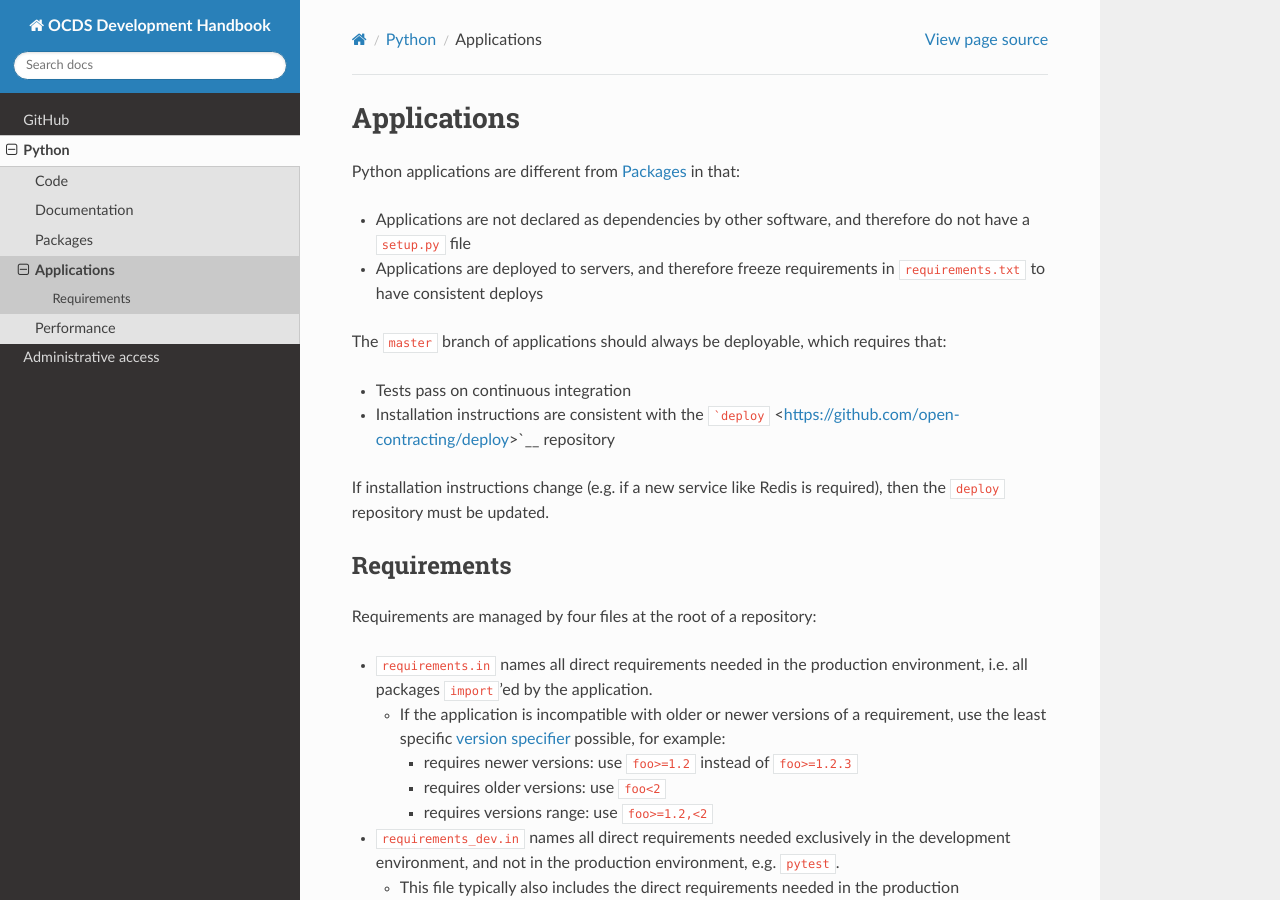
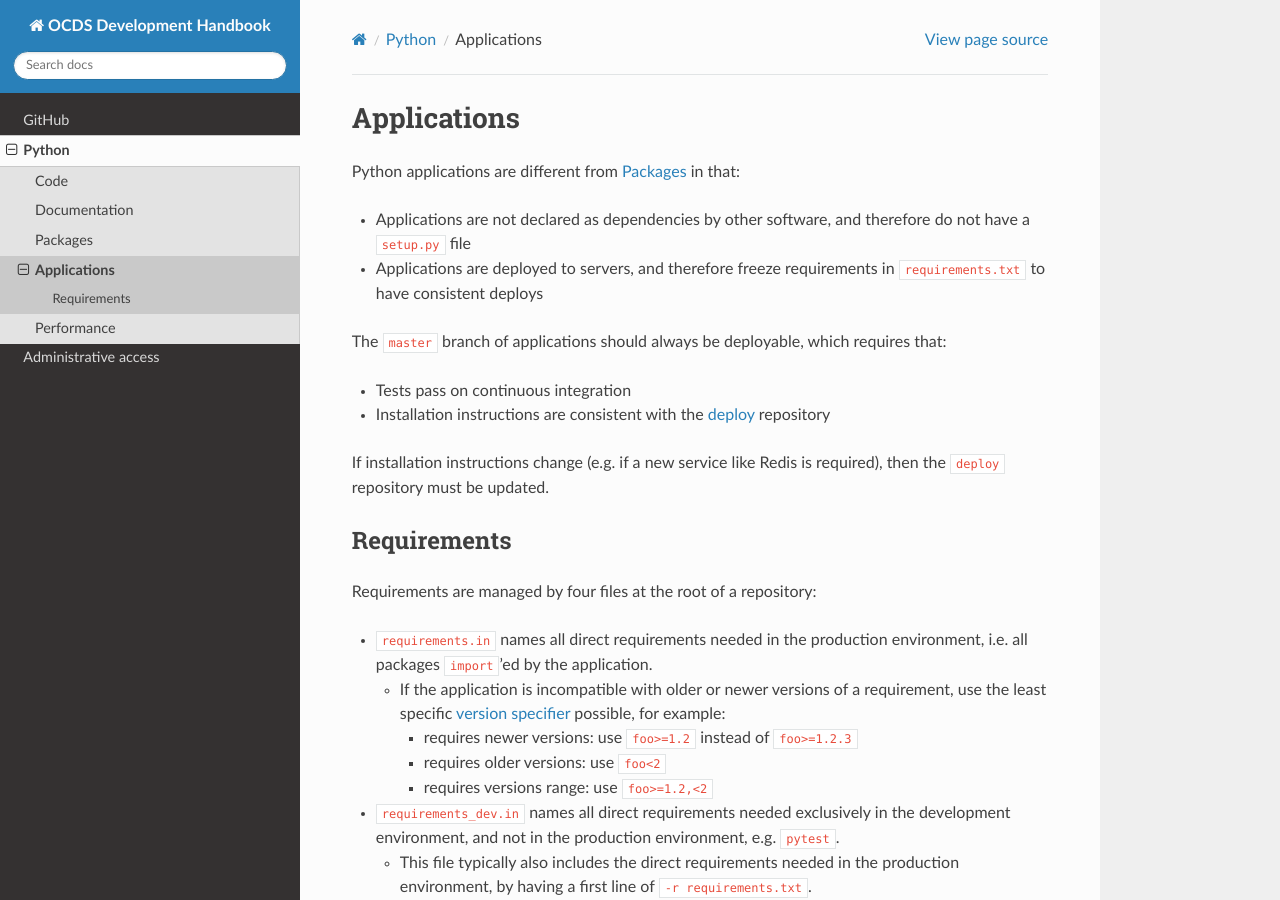
Before and after one commit to open-contracting/software-development-handbook, a Sphinx documentation site: the page built from docs/python/applications.rst, in a window 1280 px wide and 900 px high. Built offline with Sphinx 7.4.7 and the Read the Docs theme 2.0.0, drawn with Linux system fonts in a browser that asks for light colours.

Commit message:
Fix RST syntax for embedded formatting

````diff
--- a/docs/python/applications.rst
+++ b/docs/python/applications.rst
@@ -9,7 +9,7 @@ Python applications are different from :doc:`packages` in that:
 The ``master`` branch of applications should always be deployable, which requires that:
 
 -  Tests pass on continuous integration
--  Installation instructions are consistent with the ```deploy`` <https://github.com/open-contracting/deploy>`__ repository
+-  Installation instructions are consistent with the `deploy <https://github.com/open-contracting/deploy>`__ repository
 
 If installation instructions change (e.g. if a new service like Redis is required), then the ``deploy`` repository must be updated.
 
````
